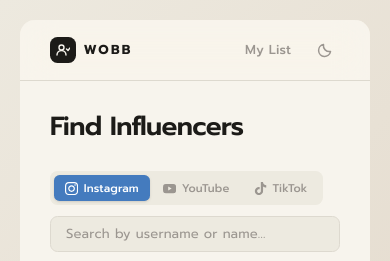
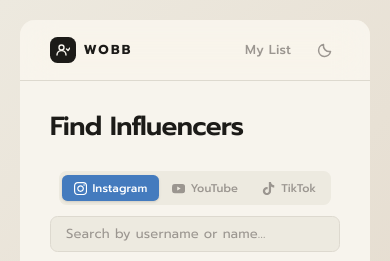
Before and after one commit to gitmustak/wobb-ai, a React (Vite) app: page / in a window 390 px wide. Shown: the top 261 px of the page. Built offline with nearby package versions, Linux system fonts and the light colour scheme.

Commit message:
UI fixes

```diff
--- a/src/components/PlatformFilter.tsx
+++ b/src/components/PlatformFilter.tsx
@@ -68,7 +68,7 @@
   return (
     <div className="flex flex-col gap-3">
       <div className="flex flex-col sm:flex-row sm:items-center gap-3">
-        <div className="overflow-x-auto scrollbar-hide shrink-0">
+        <div className="overflow-x-auto scrollbar-hide shrink-0 flex justify-center sm:justify-start">
           <div className="inline-flex rounded-lg bg-[var(--panel)] p-1 gap-0.5">
             {PLATFORMS.map((p) => (
               <button
```
